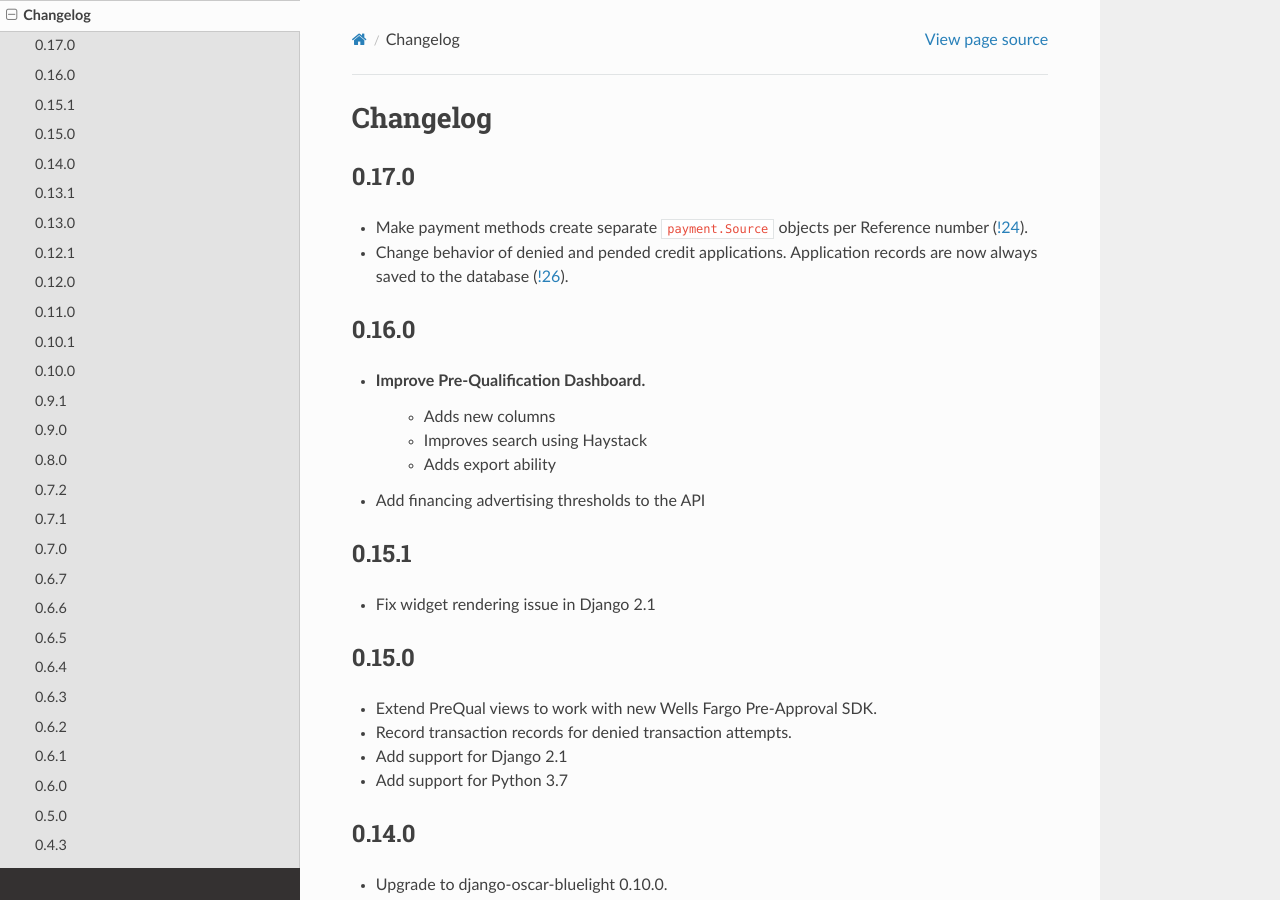
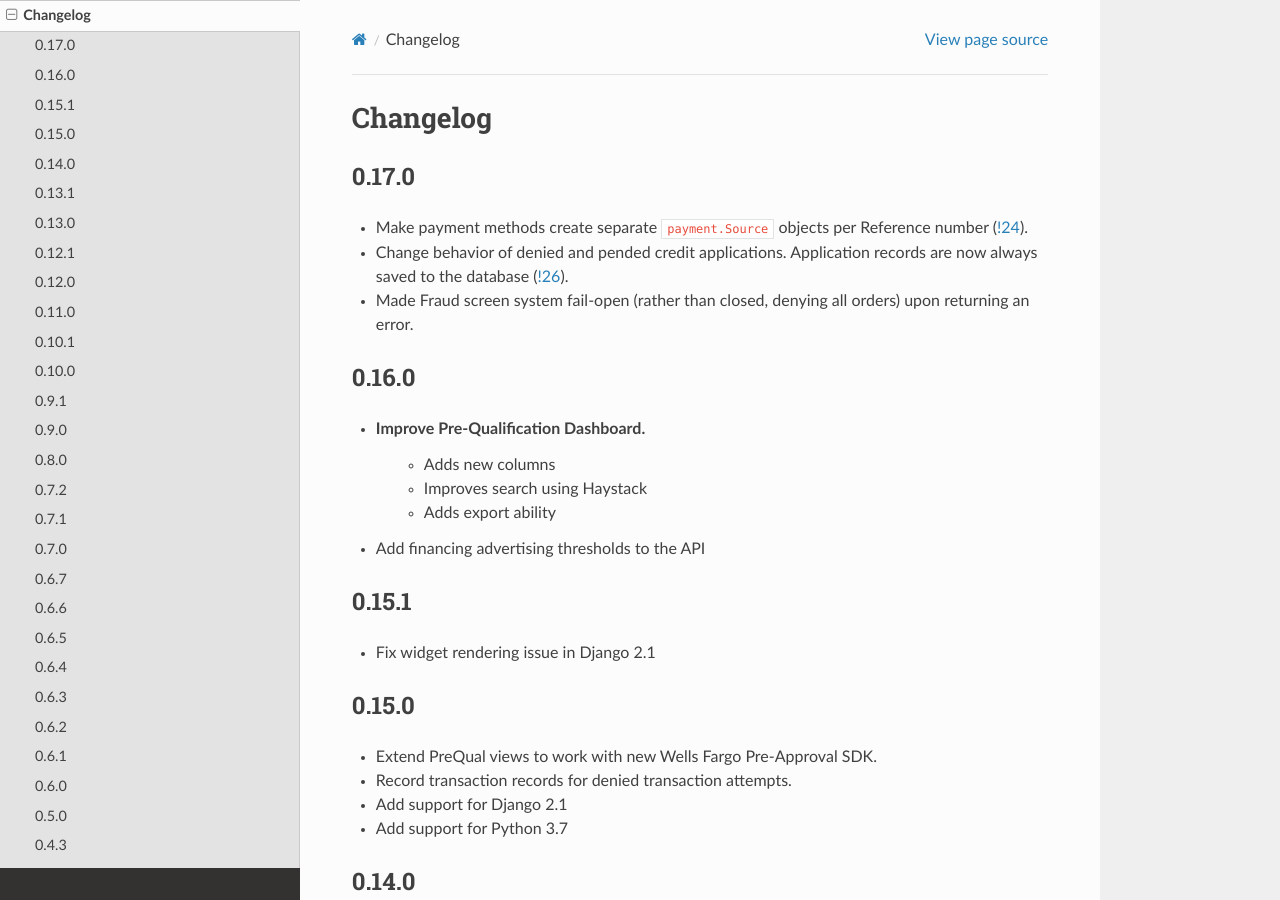
Before and after one commit to m-hairan/django-oscar, a Sphinx documentation site: the page built from docs/changes.rst, in a window 1280 px wide and 900 px high. Built offline with Sphinx 7.4.7 and the Read the Docs theme 2.0.0, drawn with Linux system fonts in a browser that asks for light colours; the version number could not be read and is left out.

Commit message:
Update README

```diff
--- a/docs/changes.rst
+++ b/docs/changes.rst
@@ -7,6 +7,7 @@ Changelog
 ------------------
 - Make payment methods create separate ``payment.Source`` objects per Reference number (`!24 <https://gitlab.com/thelabnyc/django-oscar/django-oscar-wfrs/merge_requests/24>`_).
 - Change behavior of denied and pended credit applications. Application records are now always saved to the database (`!26 <https://gitlab.com/thelabnyc/django-oscar/django-oscar-wfrs/merge_requests/26>`_).
+- Made Fraud screen system fail-open (rather than closed, denying all orders) upon returning an error.
 
 0.16.0
 ------------------
```
